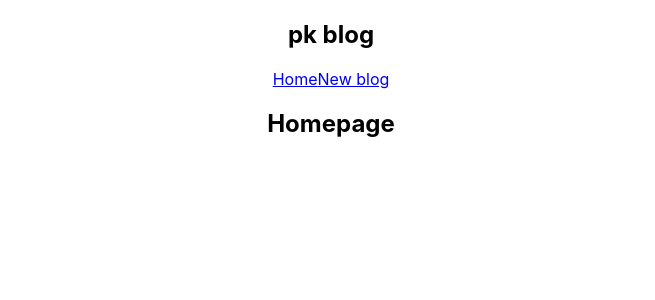
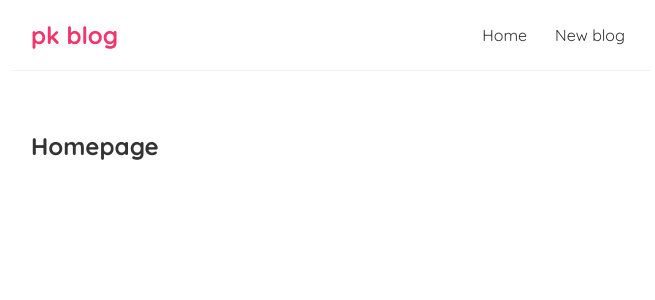
Before and after one commit to purab/react-redux-tutorials, a React (Create React App) app in the folder pk-blog/: page / in a window 1280 px wide. Shown: the top 300 px of the page, without its empty margins (309-964 px from the left). Built offline with nearby package versions, Linux system fonts and the light colour scheme.

Commit message:
added style css

```diff
--- a/pk-blog/src/App.css
+++ /dev/null
@@ -1,38 +0,0 @@
-.App {
-  text-align: center;
-}
-
-.App-logo {
-  height: 40vmin;
-  pointer-events: none;
-}
-
-@media (prefers-reduced-motion: no-preference) {
-  .App-logo {
-    animation: App-logo-spin infinite 20s linear;
-  }
-}
-
-.App-header {
-  background-color: #282c34;
-  min-height: 100vh;
-  display: flex;
-  flex-direction: column;
-  align-items: center;
-  justify-content: center;
-  font-size: calc(10px + 2vmin);
-  color: white;
-}
-
-.App-link {
-  color: #61dafb;
-}
-
-@keyframes App-logo-spin {
-  from {
-    transform: rotate(0deg);
-  }
-  to {
-    transform: rotate(360deg);
-  }
-}
--- a/pk-blog/src/App.js
+++ b/pk-blog/src/App.js
@@ -1,4 +1,3 @@
- import './App.css';
 import Home from './components/Home';
 import Navbar from './components/Navbar';
 
--- a/pk-blog/src/components/Navbar.js
+++ b/pk-blog/src/components/Navbar.js
@@ -1,10 +1,10 @@
 const Navbar = () => {
     return (
-        <nav className="narbar">
+        <nav className="navbar">
             <h1>pk blog</h1>
             <div className="links">
                 <a href="/">Home</a>
-                <a href="/create">New blog</a>
+                <a href="/create" >New blog</a>
             </div>
         </nav>
      );
--- a/pk-blog/src/index.css
+++ b/pk-blog/src/index.css
@@ -1,13 +1,35 @@
-body {
+@import url('https://fonts.googleapis.com/css2?family=Quicksand:wght@300;400;500;600;700&display=swap');
+
+/* base styles */
+* {
   margin: 0;
-  font-family: -apple-system, BlinkMacSystemFont, 'Segoe UI', 'Roboto', 'Oxygen',
-    'Ubuntu', 'Cantarell', 'Fira Sans', 'Droid Sans', 'Helvetica Neue',
-    sans-serif;
-  -webkit-font-smoothing: antialiased;
-  -moz-osx-font-smoothing: grayscale;
+  font-family: "Quicksand";
+  color: #333;
 }
-
-code {
-  font-family: source-code-pro, Menlo, Monaco, Consolas, 'Courier New',
-    monospace;
+.navbar {
+  padding: 20px;
+  display: flex;
+  align-items: center;
+  max-width: 600px;
+  margin: 0 auto;
+  border-bottom: 1px solid #f2f2f2;
 }
+.navbar h1 {
+  color: #f1356d;
+}
+.navbar .links {
+  margin-left: auto;
+}
+.navbar a {
+  margin-left: 16px;
+  text-decoration: none;
+  padding: 6px;
+}
+.navbar a:hover {
+  color: #f1356d;
+}
+.content {
+  max-width: 600px;
+  margin: 40px auto;
+  padding: 20px;
+}
```
